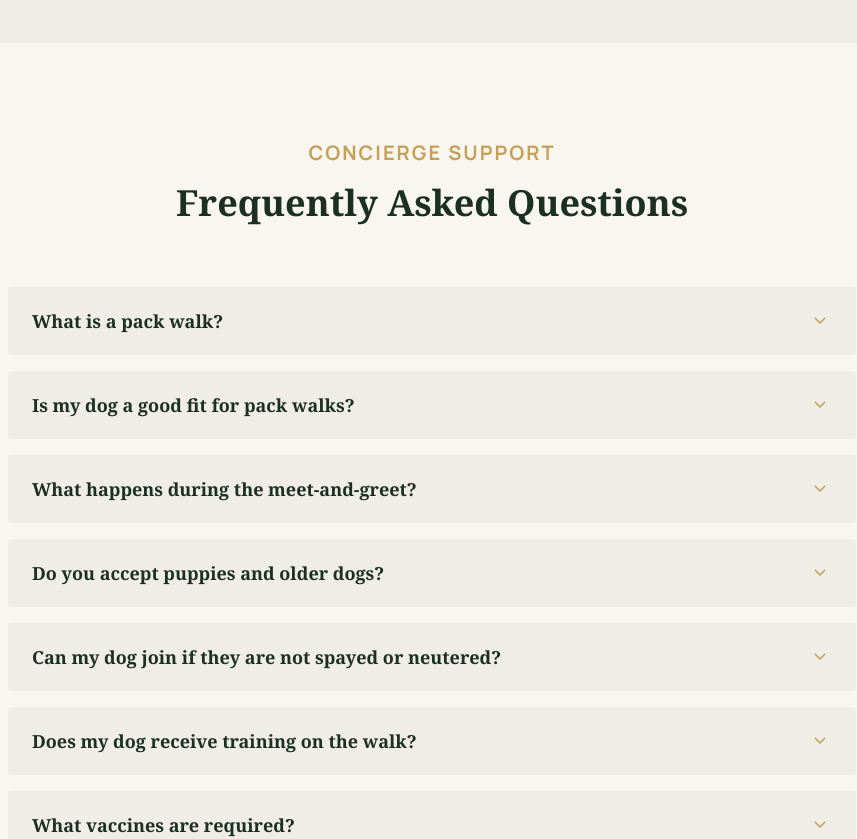
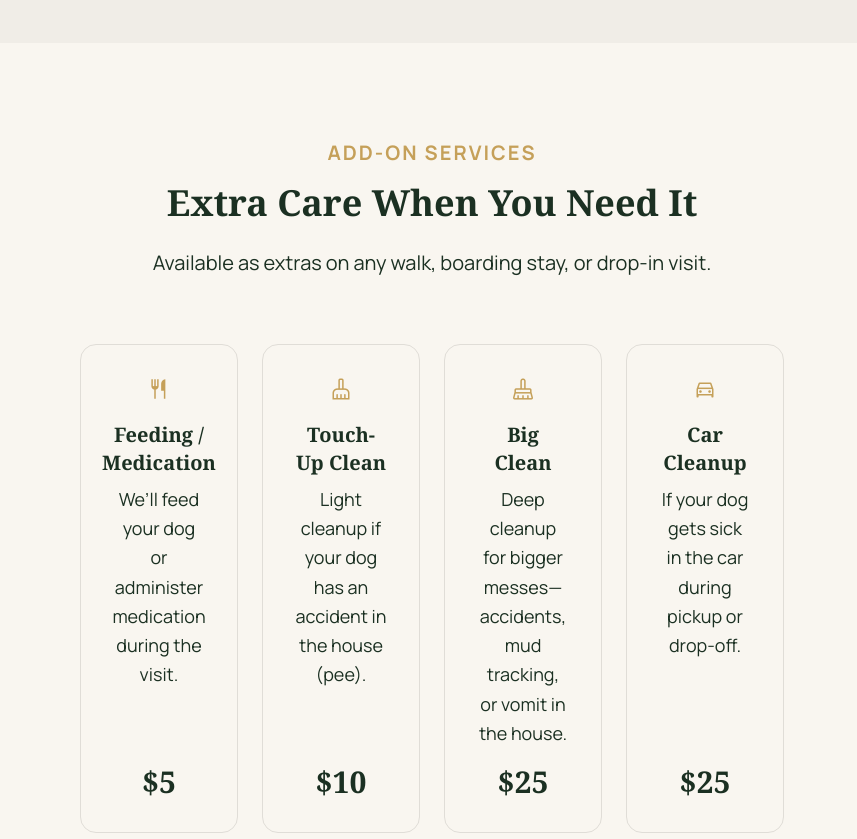
Before and after one commit to EducatedBernie/gentlemans-paw, a Next.js app: page / in a window 1280 px wide. Shown: the part 9720-10559 px from the top of the page, without its empty margins (400-1257 px from the left). Built offline with nearby package versions, Linux system fonts and the light colour scheme.

Commit message:
Fix drop-in to $40, add Add-On Services section, TODO comments for images

```diff
--- a/src/app/page.tsx
+++ b/src/app/page.tsx
@@ -7,6 +7,7 @@ import PackWalksSection from "@/components/sections/PackWalksSection";
 import PackWalkRequirementsSection from "@/components/sections/PackWalkRequirementsSection";
 import DogTrainingSection from "@/components/sections/DogTrainingSection";
 import InHomeBoardingSection from "@/components/sections/InHomeBoardingSection";
+import AddOnsSection from "@/components/sections/AddOnsSection";
 import FAQSection from "@/components/sections/FAQSection";
 import TeamSection from "@/components/sections/TeamSection";
 
@@ -53,6 +54,7 @@ export default function Home() {
           <PackWalkRequirementsSection />
           <DogTrainingSection />
           <InHomeBoardingSection />
+          <AddOnsSection />
           <FAQSection />
           <TeamSection />
         </main>
--- /dev/null
+++ b/src/components/sections/AddOnsSection.tsx
@@ -0,0 +1,70 @@
+// TODO:
+// - Add pictures for each of the timeline items (HowItWorksSection)
+// - Add pictures for each extended care service card (InHomeBoardingSection)
+
+const addOns = [
+  {
+    icon: "restaurant",
+    title: "Feeding / Medication",
+    price: "$5",
+    description: "We\u2019ll feed your dog or administer medication during the visit.",
+  },
+  {
+    icon: "cleaning_services",
+    title: "Touch-Up Clean",
+    price: "$10",
+    description: "Light cleanup if your dog has an accident in the house (pee).",
+  },
+  {
+    icon: "mop",
+    title: "Big Clean",
+    price: "$25",
+    description: "Deep cleanup for bigger messes\u2014accidents, mud tracking, or vomit in the house.",
+  },
+  {
+    icon: "directions_car",
+    title: "Car Cleanup",
+    price: "$25",
+    description: "If your dog gets sick in the car during pickup or drop-off.",
+  },
+];
+
+export default function AddOnsSection() {
+  return (
+    <section id="add-ons" className="scroll-mt-16 px-6 md:px-16 lg:px-24 py-24">
+      <div className="max-w-7xl mx-auto">
+        <p className="text-xl font-bold uppercase tracking-widest text-[#C5A059] mb-4 text-center">
+          Add-On Services
+        </p>
+        <h2 className="font-headline text-3xl md:text-4xl font-bold text-[#1B3022] mb-6 text-center">
+          Extra Care When You Need It
+        </h2>
+        <p className="text-xl text-[#1B3022] leading-relaxed max-w-2xl mx-auto text-center mb-16">
+          Available as extras on any walk, boarding stay, or drop-in visit.
+        </p>
+
+        <div className="grid grid-cols-1 sm:grid-cols-2 lg:grid-cols-4 gap-6">
+          {addOns.map((item) => (
+            <div
+              key={item.title}
+              className="bg-[#F9F6F0] border border-[#e0ddd7] rounded-2xl p-8 flex flex-col items-center text-center"
+            >
+              <span className="material-symbols-outlined text-6xl text-[#C5A059] mb-5">
+                {item.icon}
+              </span>
+              <h3 className="font-headline text-xl font-bold text-[#1B3022] mb-2">
+                {item.title}
+              </h3>
+              <p className="text-lg text-[#1B3022] leading-relaxed flex-1 mb-4">
+                {item.description}
+              </p>
+              <p className="font-headline text-3xl font-bold text-[#1B3022]">
+                {item.price}
+              </p>
+            </div>
+          ))}
+        </div>
+      </div>
+    </section>
+  );
+}
--- a/src/components/sections/InHomeBoardingSection.tsx
+++ b/src/components/sections/InHomeBoardingSection.tsx
@@ -81,7 +81,7 @@ export default function InHomeBoardingSection() {
               seniors, or dogs in heat who can&apos;t join pack walks.
             </p>
             <p className="mt-6 font-headline text-3xl font-bold text-[#1B3022]">
-              $35<span className="text-lg font-body text-[#1B3022]">/visit</span>
+              $40<span className="text-lg font-body text-[#1B3022]">/visit</span>
             </p>
           </div>
         </div>
```
